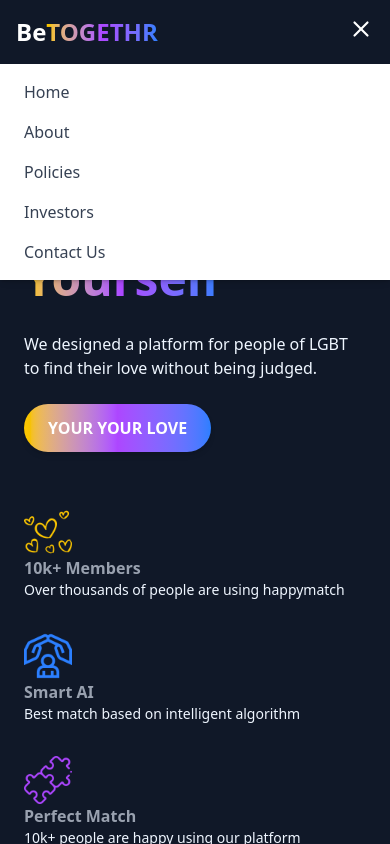
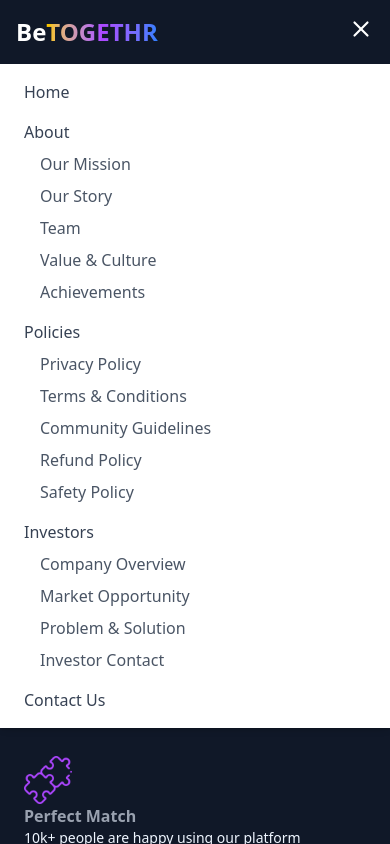
Before and after one commit to Anubhav-Pareva/betogethr, a React (Vite) app: page / in a window 390 px wide. Both pictures are taken after a click on the button 361 px from the left and 29 px from the top of the page. Shown: the top 844 px of the page. Built offline with nearby package versions, Linux system fonts and the light colour scheme.

Commit message:
landing page web view completed

```diff
--- a/src/Components/common-components/NavBar.tsx
+++ b/src/Components/common-components/NavBar.tsx
@@ -1,6 +1,6 @@
 import { Link, NavLink } from "react-router-dom";
 import { Menu, X } from "lucide-react";
-import { homeNavLinks } from "../../Constants/Data";
+import { homeNavLinks, mobileHomeNavLinks } from "../../Constants/Data";
 interface NavBarProps {
   isOpen: boolean;
   setIsOpen: React.Dispatch<React.SetStateAction<boolean>>;
@@ -56,20 +56,41 @@ export default function NavBar({ isOpen, setIsOpen }: NavBarProps) {
 
       {/* Mobile Dropdown */}
       {isOpen && (
-        <div className="md:hidden bg-white shadow-md">
+        <div className="md:hidden bg-white shadow-md max-h-screen overflow-y-auto">
   <div className="flex flex-col items-start px-6 py-4 space-y-4">
-            {homeNavLinks.map((link) => (
+    {mobileHomeNavLinks.map((link) => (
+      <div key={link.id} className="w-full">
+        {link.children ? (
+          <div className="w-full text-gray-700 font-medium cursor-default">
+            {link.title}
+            <div className="flex flex-col pl-4 mt-2 space-y-2">
+              {link.children.map((child) => (
                 <Link
-                key={link.id}
+                  key={child.id}
+                  to={child.url}
+                  className="w-full text-gray-600 hover:text-blue-600"
+                  onClick={() => setIsOpen(false)}
+                >
+                  {child.title}
+                </Link>
+              ))}
+            </div>
+          </div>
+        ) : (
+          <Link
             to={link.url}
             className="w-full text-gray-700 hover:text-blue-600"
             onClick={() => setIsOpen(false)}
           >
             {link.title}
           </Link>
+        )}
+      </div>
     ))}
   </div>
 </div>
+
+
       )}
     </nav>
   );
--- a/src/Constants/Data.ts
+++ b/src/Constants/Data.ts
@@ -335,3 +335,134 @@ export const pressLogData = [
   alt:"your tango",
 },
 ];
+export const mobileHomeNavLinks = [
+  {
+    id: 1,
+    title: "Home",
+    url: "/",
+  },
+  {
+    id: 2,
+    title: "About",
+    url: "/about",
+    children: [
+      {
+        id: 1,
+        title: "Our Mission",
+        url: "/about",
+        iconblack: icons.misionBlack,
+        iconwhite: icons.missionWhite,
+      },
+      {
+        id: 2,
+        title: "Our Story",
+        url: "/about/our-story",
+        iconblack: icons.storyBlack,
+        iconwhite: icons.storyWhite,
+      },
+      {
+        id: 3,
+        title: "Team",
+        url: "/about/team",
+        iconblack: icons.teamBlack,
+        iconwhite: icons.teamWhite,
+      },
+      {
+        id: 4,
+        title: "Value & Culture",
+        url: "/about/value-culture",
+        iconblack: icons.cultureWhite,
+        iconwhite: icons.cultureBlack,
+      },
+      {
+        id: 5,
+        title: "Achievements",
+        url: "/about/achievements",
+        iconblack: icons.achievementBlack,
+        iconwhite: icons.achievementWhite,
+      },
+    ],
+  },
+  {
+    id: 3,
+    title: "Policies",
+    url: "/policies",
+    children: [
+      {
+        id: 1,
+        title: "Privacy Policy",
+        url: "/policies",
+        iconblack: icons.privacyBlack,
+        iconwhite: icons.privacyWhite,
+      },
+      {
+        id: 2,
+        title: "Terms & Conditions",
+        url: "/policies/conditions",
+        iconblack: icons.tcBlack,
+        iconwhite: icons.tcWhite,
+      },
+      {
+        id: 3,
+        title: "Community Guidelines",
+        url: "/policies/guidelines",
+        iconblack: icons.guideBlack,
+        iconwhite: icons.guideWhite,
+      },
+      {
+        id: 4,
+        title: "Refund Policy",
+        url: "/policies/refund",
+        iconblack: icons.refundBlack,
+        iconwhite: icons.refundWhite,
+      },
+      {
+        id: 5,
+        title: "Safety Policy",
+        url: "/policies/safety",
+        iconblack: icons.safetyBlack,
+        iconwhite: icons.safetyWhite,
+      },
+    ],
+  },
+  {
+    id: 4,
+    title: "Investors",
+    url: "/investor",
+    children: [
+      {
+        id: 1,
+        title: "Company Overview",
+        url: "/investor",
+        iconblack: icons.overviewBlack,
+        iconwhite: icons.overviewWhite,
+      },
+      {
+        id: 2,
+        title: "Market Opportunity",
+        url: "/investor/opportunity",
+        iconblack: icons.opportunityBlack,
+        iconwhite: icons.opportunityWhite,
+      },
+      {
+        id: 3,
+        title: "Problem & Solution",
+        url: "/investor/problem-solution",
+        iconblack: icons.solutionBlack,
+        iconwhite: icons.solutionWhite,
+      },
+      {
+        id: 5,
+        title: "Investor Contact",
+        url: "/investor/contact",
+        iconblack: icons.investorContactBlack,
+        iconwhite: icons.investorContactWhite,
+      },
+    ],
+  },
+  {
+    id: 7,
+    title: "Contact Us",
+    url: "/contact",
+  },
+];
```
Lines whose indentation alone changed are shown as unchanged.
